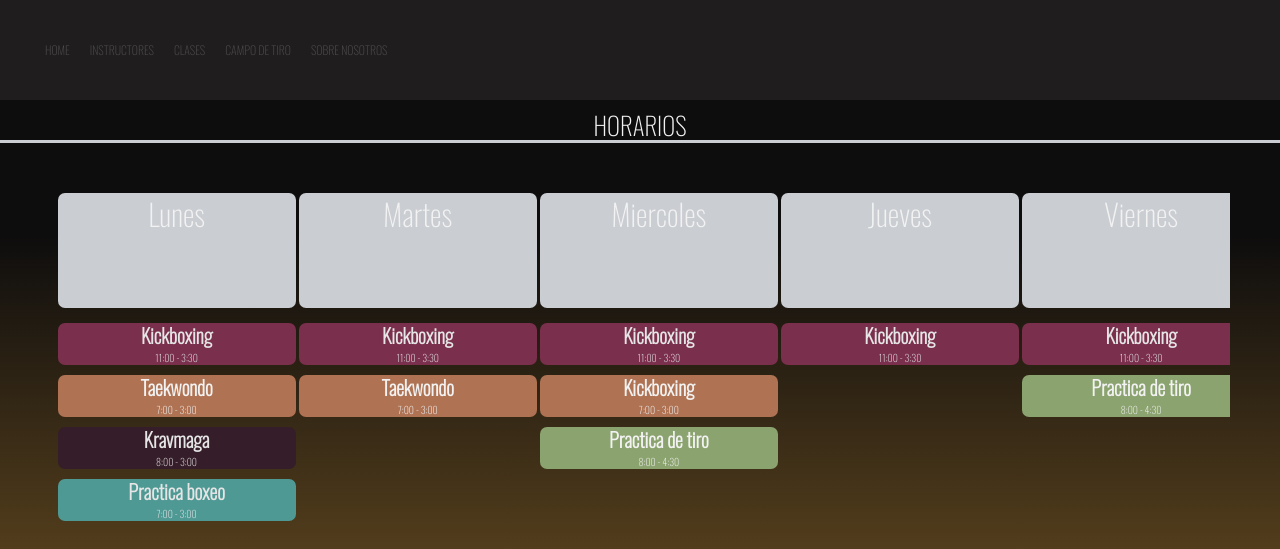
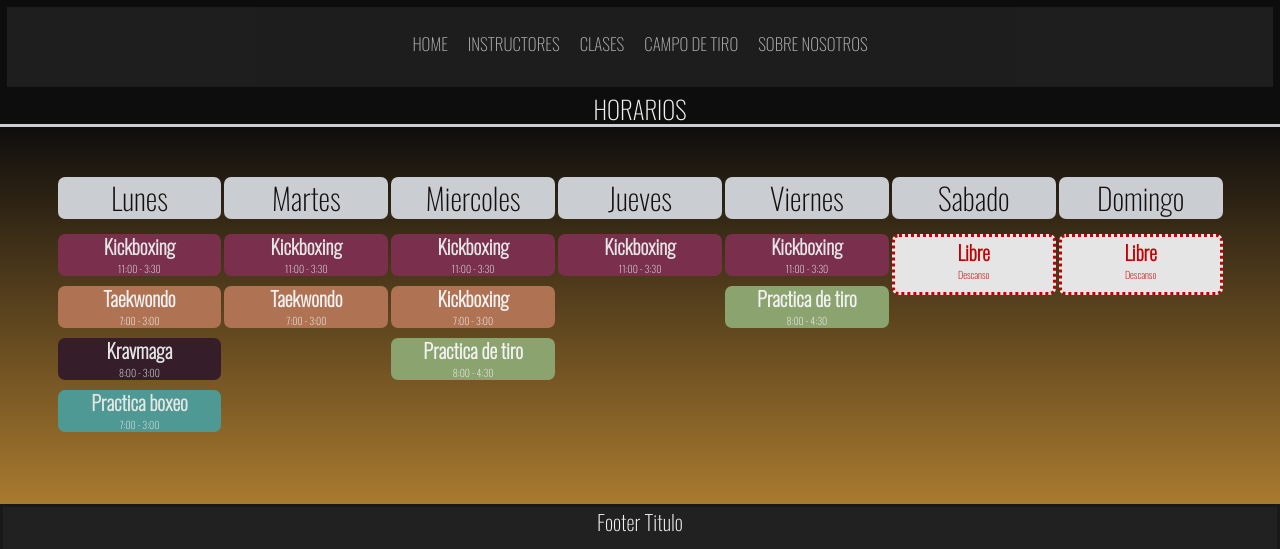
Before and after one commit to Pablo-Scharfspitz/TKMApage, a website: page PAGINAS/Clases.html in a window 1280 px wide. Shown: the top 549 px of the page. Drawn offline with Linux system fonts and the light colour scheme.

Commit message:
fix(font-size)

```diff
--- a/PAGINAS/Clases.html
+++ b/PAGINAS/Clases.html
@@ -13,38 +13,39 @@
 </head>
     <body class="bodyc">
       <header>
-            <div>
-                <nav><ul class="navul"><section class="section1">
-                    <li><a class="ahome" href="../index.html">Home</a></li>
+        <nav>
+            <ul class="menu-items">
+                <li><a href="../index.html">Home</a></li>
                 <li><a href="./Instructors.html">Instructores</a></li>
                 <li><a href="./Clases.html">Clases</a></li>
                 <li><a href="./Campo de tiro.html">Campo de tiro</a></li>
                 <li><a href="./Sobre nosotros.html">Sobre nosotros</a></li>
-                </ul></section></nav></div>
+            </ul>
+        </nav>
 </header>
         <h1>HORARIOS</h1>
         <main class="mainclases">
         <div  class="container-fluid" id="week-schedule">
             <div class="schedule-day">
-              <h1>Lunes</h1>
+              <h4>Lunes</h4>
             </div>
             <div class="schedule-day">
-              <h1>Martes</h1>
+              <h4>Martes</h4>
             </div>
             <div class="schedule-day">
-              <h1>Miercoles</h1>
+              <h4>Miercoles</h4>
             </div>
             <div class="schedule-day">
-              <h1>Jueves</h1>
+              <h4>Jueves</h4>
             </div>
             <div class="schedule-day">
-              <h1>Viernes</h1>
+              <h4>Viernes</h4>
             </div>
             <div class="schedule-day">
-              <h1>Sabado</h1>
+              <h4>Sabado</h4>
             </div>
             <div class="schedule-day">
-              <h1>Domingo</h1>
+              <h4>Domingo</h4>
             </div>
             <div id="all-shifts-mon" class="all-shifts">
               <div class="employee-shift red">
--- a/SCSS/Styles.scss
+++ b/SCSS/Styles.scss
@@ -1,7 +1,6 @@
 html {
   font-size: 62.5%;
 }
-
 * {
   margin: 0%;
   padding: 0%;
@@ -18,42 +17,55 @@ html {
   background-color: #f2f2f2;
   border-radius: 10px;
 }
-.navul{
+
+nav {
+  color: white;
+  padding-top: 24px;
+  text-decoration: none;
+  font-size: 17px;
+  opacity: 0.7;
+  background-color: #252525;
+  height: 8rem;
+  margin: 7px;
+}
+.menu-items{
   font-family: "Oswald", sans-serif;
   display: flex;
-  gap: 50px;
-  padding-left: 0;
+  justify-content: center;
+  margin: 0;
+  padding: 0;
     li{
       list-style: none;
-      display: inline;
+      margin: 0 10px;
       a {
-        font-size: 70%;
+        font-size: auto;
         font-weight: 500;
         font-family: "Oswald", sans-serif;
         text-decoration: none;
         text-transform: uppercase;
         color: whitesmoke;
-        padding: 10px;
         transition: 0.5s ease;}
       }
     }
-    .navul:hover li a {
+    .menu-toggle {
+      display: none;
+    }
+
+    .menu-items:hover li a {
       color: #fca311;
     }
-    .navul:hover li a:not(:hover) {
+    .menu-items:hover li a:not(:hover) {
       color: white;
       opacity: 0.3;
       filter: blur(0px);
     }
-
-    nav {
-      color: white;
-      text-align: center;
-      padding: 14px -20px;
-      text-decoration: none;
-      font-size: 17px;
-      opacity: 0.7;
-    }
+.menu-icon{
+  display: block;
+  width: 30px;
+  height: 30px;
+  background-color: #333;
+  cursor: pointer;
+}
 
     .bodyc {
       background: rgb(255,183,66);
@@ -65,16 +77,13 @@ html {
 
     main{
       margin: 5rem;
+        h1{
+          color: #d7a449;
+        }
     }
 
-    .section1 {
-      background-color: #272626;
-      width: 100%;
-      padding: 35px;
-      height: 10rem;
-      display: flex;
-      align-content: center;
-    }
+
+
 
     .ahome{
       padding-right: 70%;
@@ -138,6 +147,10 @@ html {
   font-weight: bold;
   font-size: large;
 }
+
+.fs-2{
+  color: #d7a449;
+}
 .container-fluid{
   display: flex;
   justify-content: space-between;
@@ -160,6 +173,9 @@ html {
     font-size: 90%;
   }
   }
+  @media only screen and (min-width: 360px) and (max-width:515px){
+    nav{ font-size: 13px;}
+  }
   .content {
     display: flex;
     flex-direction: column;
@@ -175,7 +191,10 @@ html {
       }
     .para {
       line-height: 1.5;
+      font-weight: 300;
+      color: #cacdd2;
   }
+
 }
   .cardds:hover {
     box-shadow: 0 0 20px rgb(252, 163, 17);
@@ -183,12 +202,11 @@ html {
   }
   h1 {
     font-size: xx-large;
+    color: #d7a449;
     font-weight: 400;
     font-family: "Oswald", sans-serif;
-    color: #1a1919;
     margin-bottom: 5%;
     margin-top: 5%;
-
   }
   .headertext {
     font-size: xx-large;
@@ -297,9 +315,10 @@ html {
 .container-fluid{
   width: auto;
 }
+
 h1 {
   text-align: center;
-  color: #cacdd2;
+  color: #d7a449;
   border-bottom-style: solid;
   border-bottom-color: #cacdd2;
   font-weight:bolder;
@@ -354,28 +373,30 @@ span{
   @media only screen and (min-width: 1280px){
   .main{margin: none;}
   }
-  /* CLASES */
+  /* CLASES --------------------------------*/
 
   #week-schedule {
     margin: auto;
-    width: 1700px;
-    height: 350px;
+    width: 100%;
+    height: 100% 350px;
     display: grid;
     grid-template-columns: repeat(7, 1fr);
     grid-template-rows: 1fr repeat(5, auto) ;
     gap: 3px;
     font-family: Oswald;
   }
+
   .schedule-day {
     text-align:center;
     background-color: #cacdd2;
     border-radius: 7px;
     border-color: #141010;
-      h1 {
-    margin-block-start: 3px;
-    margin-block-end: 3px;
-    font-weight: 400;
-    font-size: 30px;
+      h4 {
+        color: #141010;
+        margin-block-start: 3px;
+        margin-block-end: 3px;
+        font-weight: 400;
+        font-size: 30px;
   }
 }
   .all-shifts {
@@ -754,11 +775,11 @@ span{
       overflow-x: scroll;
     }
   }
-@media  only screen and (min-width:900px) and (max-width: 1300px)
+@media  only screen and (min-width:900px) and (max-width: 1000px)
 {
   .mainclases{
     overflow-x: scroll;
-    height: 912px;
+    height: 300px;
   }
 }
 /* INSTRUCTORES------------------------------------------------------------- */
```
Also changed, not shown: PAGINAS/Campo de tiro.html (+12 -11 lines), PAGINAS/Instructors.html (+9 -8 lines), PAGINAS/Sobre nosotros.html (+7 -6 lines), index.html (+9 -7 lines), CSS/styles.css, 1 other file. Lines whose indentation alone changed are shown as unchanged.
